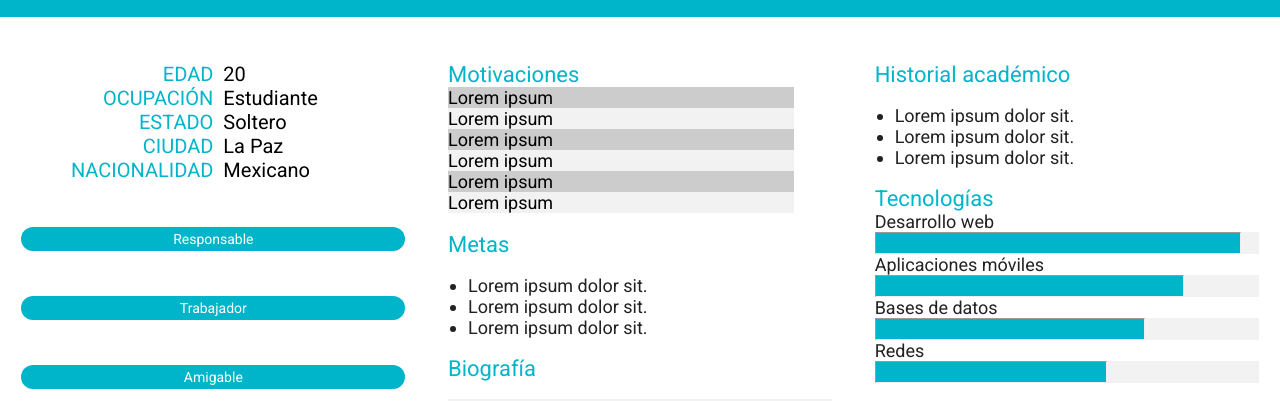
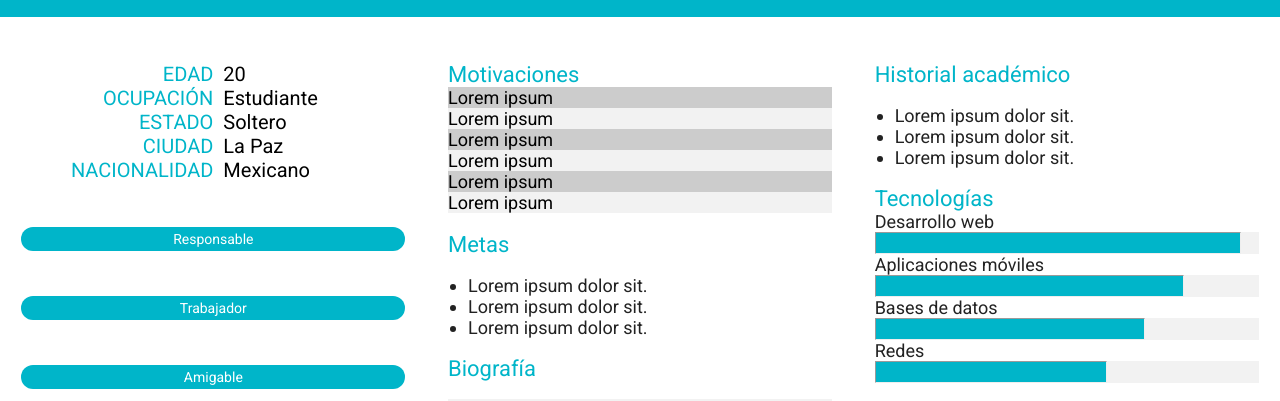
Before and after one commit to amartinez98/curriculum, a plain HTML site: page index.html in a window 1280 px wide. Shown: the part 76-477 px from the top of the page. Drawn offline with Linux system fonts and the light colour scheme.

Commit message:
Update style.css

```diff
--- a/css/style.css
+++ b/css/style.css
@@ -73,13 +73,13 @@ body{
 	background-color: #CCCCCC;
 	font-size: 18px;
 	padding: 0px;
-	max-width: 90%;
+	max-width: 100%;
 }
 .container2{
 	background-color: #F2F2F2;
 	font-size: 18px;
 	padding:0px;
-	max-width: 90%;
+	max-width: 100%;
 
 }
 .lista{
```
